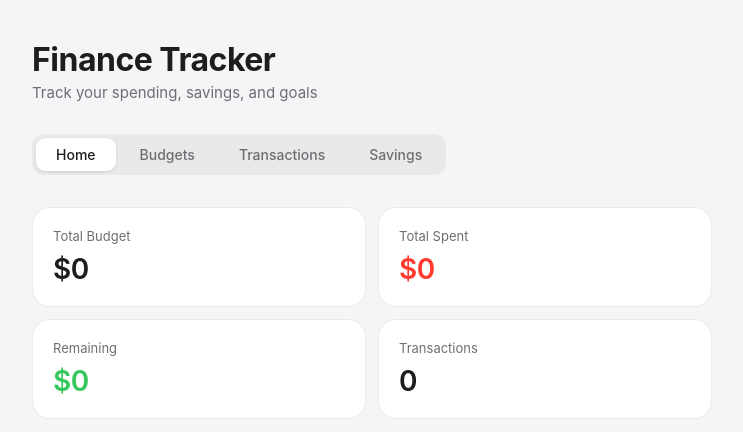
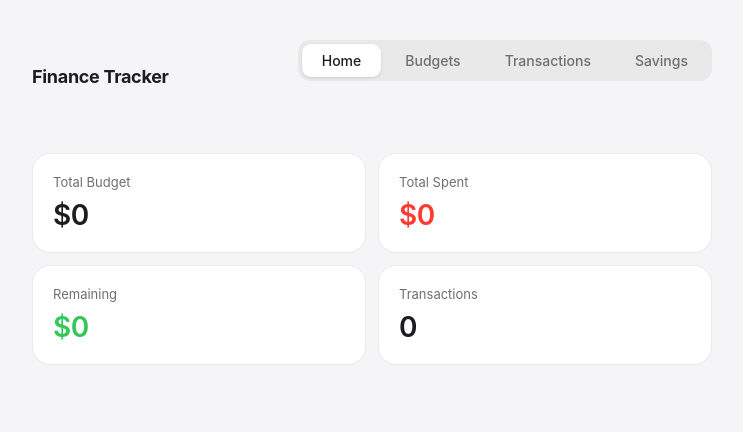
Before and after one commit to OlisaKenneth/finance-tracker-frontend, a React (Vite) app in the folder finance-tracker-frontend/: page / in a window 1280 px wide. Shown: the top 432 px of the page, without its empty margins (268-1011 px from the left). Built offline with nearby package versions, Linux system fonts and the light colour scheme; no server answers; the HTML template or start-up script is replaced by a standard one.

Commit message:
Refactor header and nav into unified app header

```diff
--- a/finance-tracker-frontend/src/App.jsx
+++ b/finance-tracker-frontend/src/App.jsx
@@ -23,17 +23,15 @@ function App() {
 
     return (
         <>
-            <div className="page-header">
-                <p className="page-title">Finance Tracker</p>
-                <p className="page-subtitle">Track your spending, savings, and goals</p>
-            </div>
-
+            <header className="app-header">
+                <p className="app-logo">Finance Tracker</p>
                 <nav>
                     <NavLink to="/">Home</NavLink>
                     <NavLink to="/budgets">Budgets</NavLink>
                     <NavLink to="/transactions">Transactions</NavLink>
                     <NavLink to="/savings">Savings</NavLink>
                 </nav>
+            </header>
 
             <Routes>
                 <Route path="/" element={
--- a/finance-tracker-frontend/src/index.css
+++ b/finance-tracker-frontend/src/index.css
@@ -384,3 +384,17 @@ nav a.active {
 .stat-value.remaining {
     color: #34c759;
 }
+
+.app-header {
+    display: flex;
+    justify-content: space-between;
+    align-items: center;
+    margin-bottom: 40px;
+}
+
+.app-logo {
+    font-size: 18px;
+    font-weight: 700;
+    color: #1d1d1f;
+    letter-spacing: -0.3px;
+}
```
Lines whose indentation alone changed are shown as unchanged.
